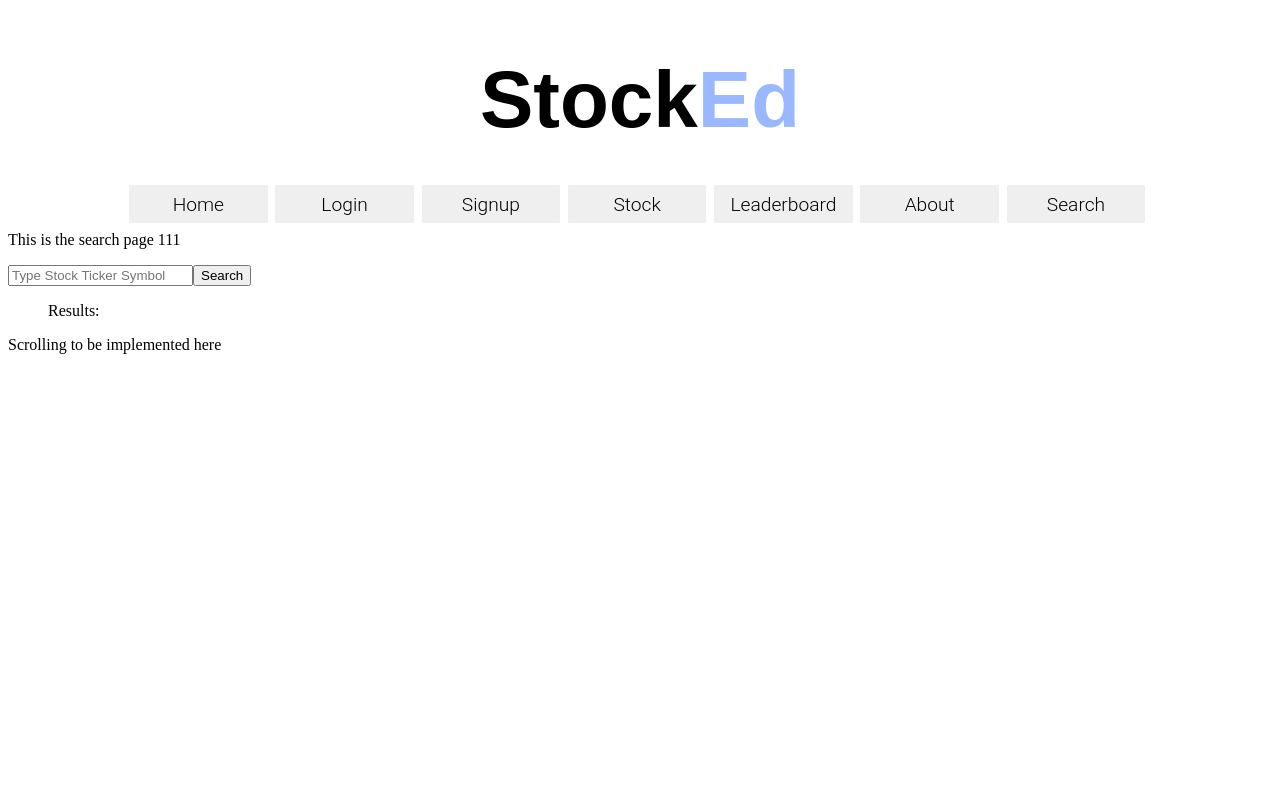
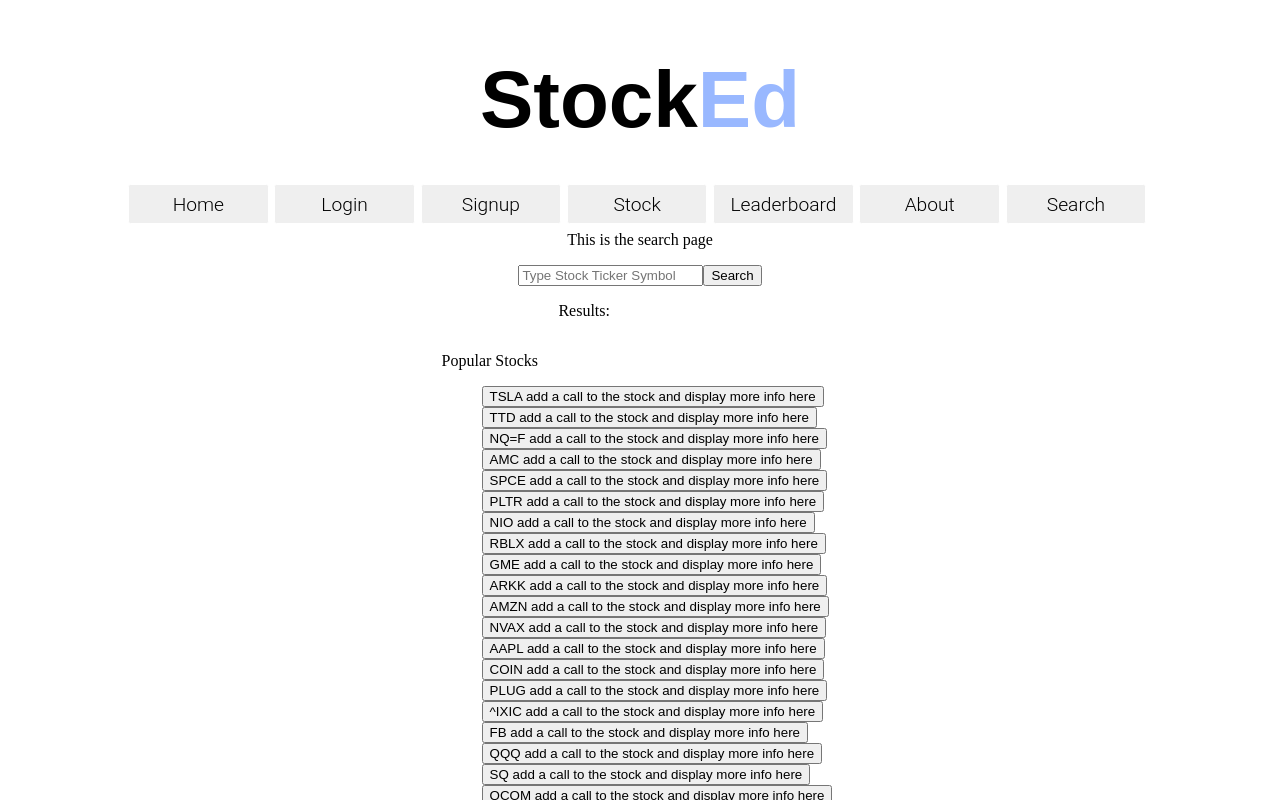
Before and after one commit to xu-jerry/stock-ed, a React (Create React App) app: page /search in a window 1280 px wide. Shown: the top 800 px of the page. Built offline with nearby package versions, Linux system fonts and the light colour scheme; a web font is replaced by a local one.

Commit message:
Added Basic Scolling through Popular Stocks
Need to implement redirecting to stocks webpage when clicked as well as
adding more popular stocks to the list.

```diff
--- /dev/null
+++ b/src/Search.css
@@ -0,0 +1,6 @@
+.Main-Page {
+    display: flex;
+    flex-direction: column;
+    align-items: center;
+    justify-content: center;
+}
--- a/src/Search.js
+++ b/src/Search.js
@@ -1,6 +1,7 @@
 import React from "react";
-import Stock from './searchcomponents/stock'
 import axios from "axios";
+import Scroll from "./searchcomponents/Scroll"
+import './Search.css'
 
 const popularStocks = [
   "TSLA", "TTD", "NQ=F", "AMC", "SPCE", "PLTR", "NIO", "RBLX", "GME", "ARKK", "AMZN",
@@ -22,7 +23,7 @@ function Search() {
     const results = popularStocks.filter(stock =>
       stock.toLowerCase().includes(searchStock.toLocaleLowerCase())
     );
-    if(searchStock.length == 0)
+    if(searchStock.length === 0)
       setSearchResults([]);
     else {
       if(results.length > 5)
@@ -48,8 +49,8 @@ function Search() {
   }
 
   return (
-    <div>
-      <p> This is the search page {popularStocks.length}</p>
+    <div className = "Main-Page">
+      <p> This is the search page </p>
       <div className = "Search">
         <form onSubmit={handleSubmit}>
           <label>
@@ -66,7 +67,7 @@ function Search() {
       </div>
 
       <div className = "scroll">
-            Scrolling to be implemented here
+            <Scroll stocks = {popularStocks} goToPage = {goToPage}> Hey </Scroll>
       </div>
     </div>
   );
--- a/src/searchcomponents/scroll.js
+++ b/src/searchcomponents/scroll.js
@@ -1,29 +1,36 @@
 import React from "react";
 
 function Scroll(props) {
+
     const [isBottom, setIsBottom] = React.useState(false);
-    const [stocks, setStocks] = React.useState(props.symbols);
-    const [displaystocks, setDisplayStocks] = React.useState([]);
-    const [page, setPage] = React.useState(0);
+    const [state, setDisplayStocks] = React.useState({
+        page: 0,
+        stocksToDisplay: props.stocks.slice(0, 30),
+    });
+
 
 
     React.useEffect(() => {
-        window.addEventListener('scroll', handleScroll);
+        document.addEventListener('scroll', handleScroll);
         return () => window.removeEventListener('scroll', handleScroll);
       }, []);
 
-    React.useEffect(() => {
-        if (isBottom) {
+      const addItems = () => {
         setDisplayStocks(prevState => ({
             page: prevState.page + 1,
             stocksToDisplay: prevState.stocksToDisplay.concat(
-                this.state.stocks.slice(
+                props.stocks.slice(
                 (prevState.page + 1) * 30,
                 (prevState.page + 1) * 30 + 30,
                 ),
             ),
         }));
         setIsBottom(false);
+    }
+
+    React.useEffect(() => {
+        if (isBottom) {
+            addItems();
         }
     }, [isBottom]);
 
@@ -44,6 +51,15 @@ function Scroll(props) {
     //display each stock as a button to click? map()
     return(
         <div>
+            <p> Popular Stocks </p>
+            <ul style = {{ listStyleType: "none" }}>
+                {state.stocksToDisplay.map(item => (
+                    <li key = {item} >
+                        <button onClick = {/*Take the user to the stocks page*/ props.goToPage}> {item + " add a call to the stock and display more info here"}
+                        </button>
+                    </li>))}
+            </ul>
+
 
         </div>
     );
```
Lines whose indentation alone changed are shown as unchanged.
